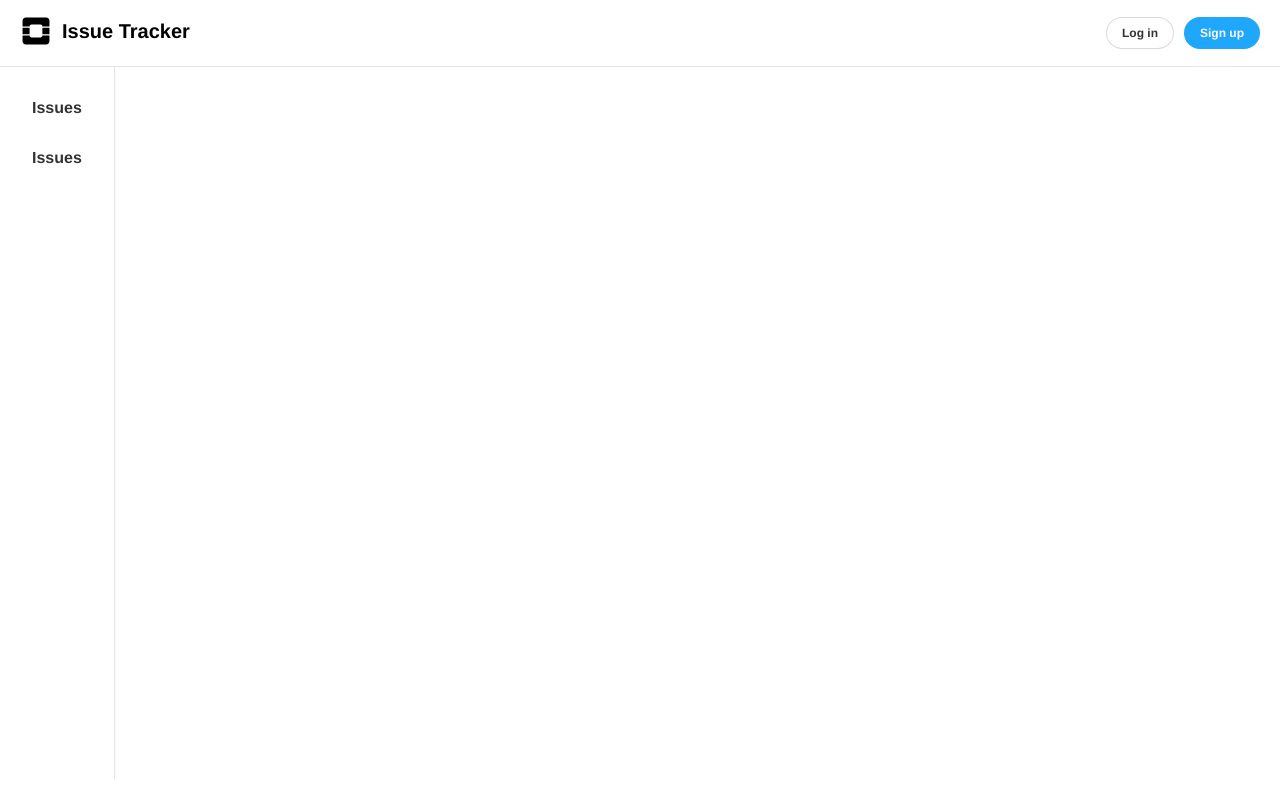
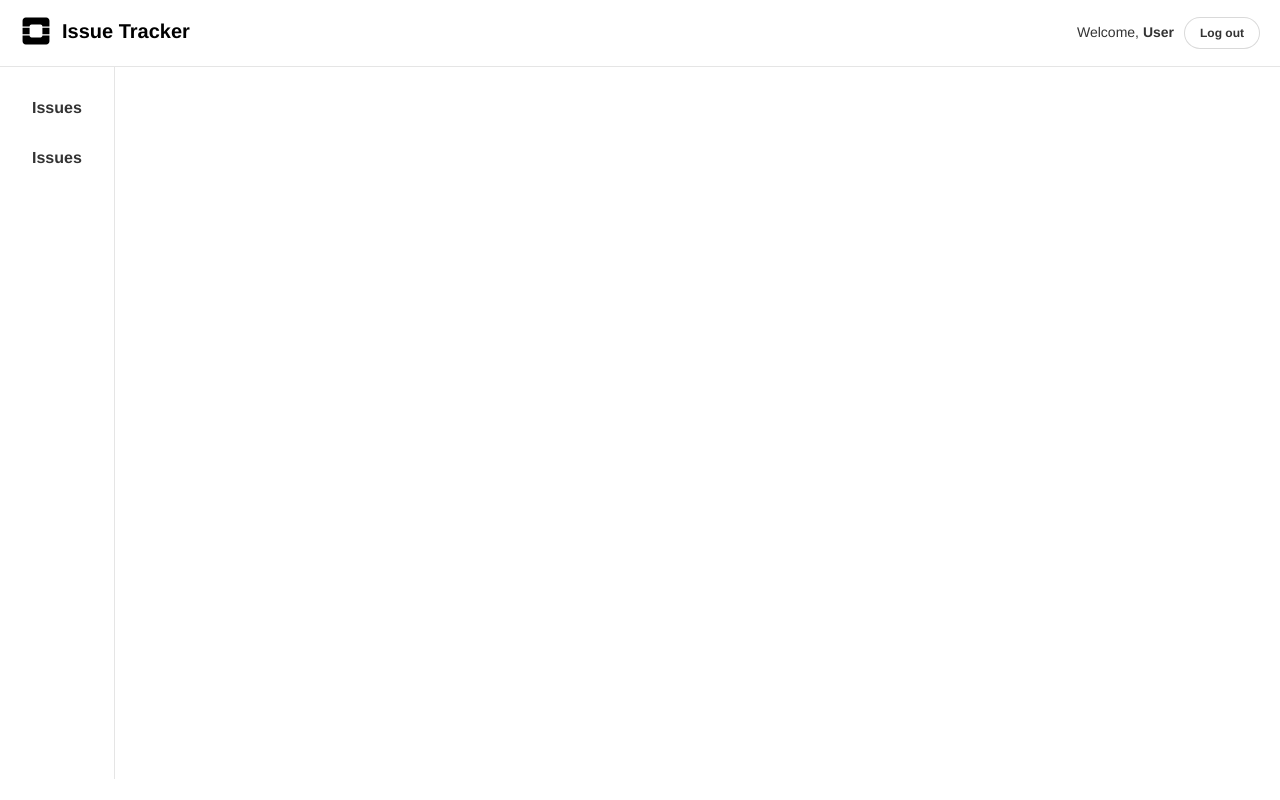
Before and after one commit to henrikeskisikkila/issue-tracker, a React (Create React App) app: page / in a window 1280 px wide. Built offline with nearby package versions, Linux system fonts and the light colour scheme.

Commit message:
Remove login and logout buttons from the main page

```diff
--- a/src/App.tsx
+++ b/src/App.tsx
@@ -18,6 +18,7 @@ function App() {
   return (
     <div>
       <Header
+        user={{ name: "User" }}
         onLogin={() => {}}
         onLogout={() => {}}
         onCreateAccount={() => {}}
--- a/src/components/Header.tsx
+++ b/src/components/Header.tsx
@@ -31,21 +31,11 @@ export const Header = ({
         {user ? (
           <>
             <span className="welcome">
-              Welcome, <b>{user.name}</b>!
+              Welcome, <b>{user.name}</b>
             </span>
             <Button size="small" onClick={onLogout} label="Log out" />
           </>
-        ) : (
-          <>
-            <Button size="small" onClick={onLogin} label="Log in" />
-            <Button
-              primary
-              size="small"
-              onClick={onCreateAccount}
-              label="Sign up"
-            />
-          </>
-        )}
+        ) : null}
       </div>
     </div>
   </header>
```
